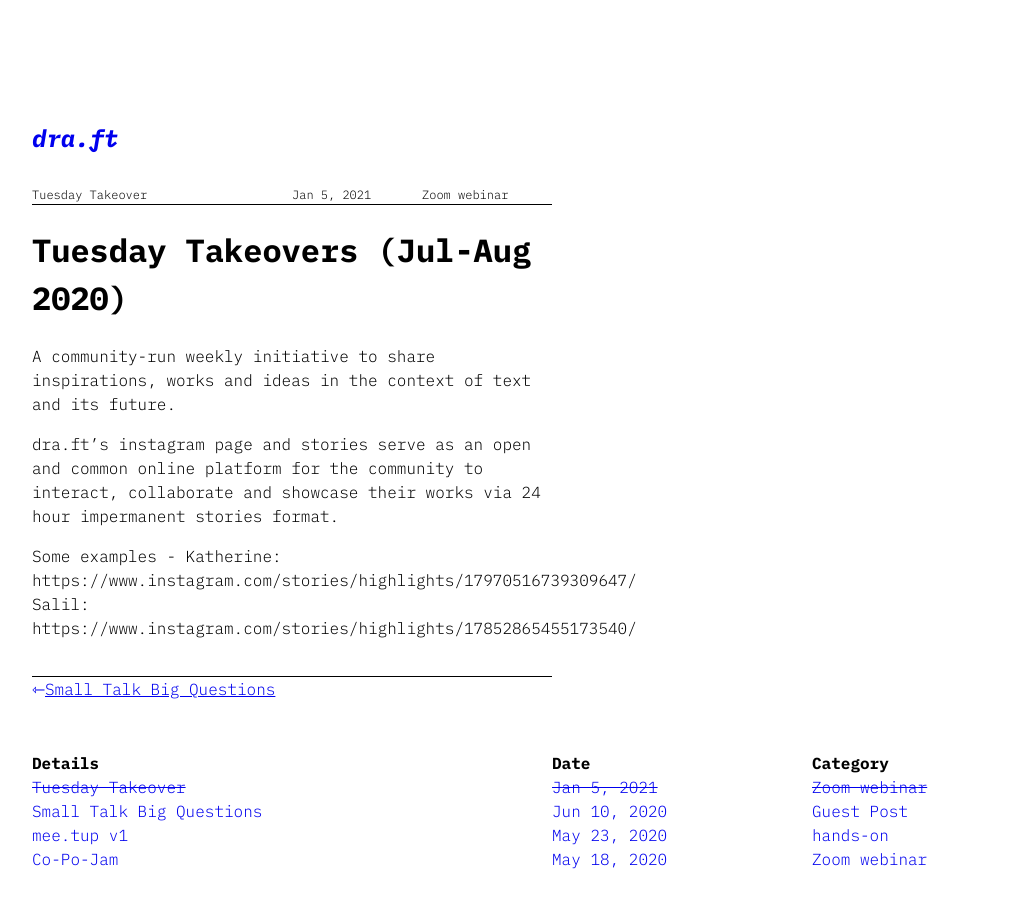
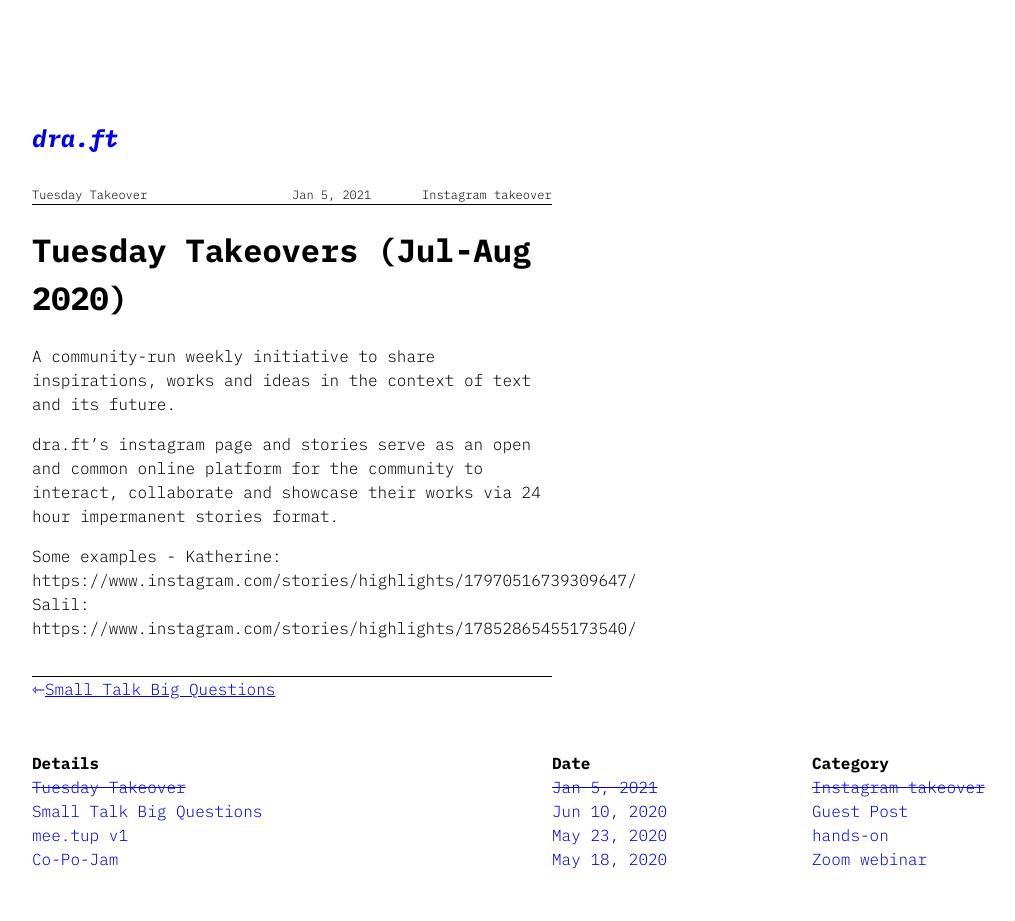
Before and after one commit to dra-ft/dra-ft.github.io, a Jekyll site: the page built from _posts/2021-01-05-TuesdayTakeOver.md, in a window 1280 px wide. Shown: the whole page, without its empty margins (88-1103 px from the left). Built offline with Jekyll 4.4.1, drawn with Linux system fonts in a browser that asks for light colours.

Commit message:
Update 2021-01-05-TuesdayTakeOver.md

```diff
--- a/_posts/2021-01-05-TuesdayTakeOver.md
+++ b/_posts/2021-01-05-TuesdayTakeOver.md
@@ -2,7 +2,7 @@
 layout: post
 title: Tuesday Takeover
 author: Ambika
-category: Zoom webinar
+category: Instagram takeover
 permalink: /tuesday-takeover
 img: https://github.com/dra-ft/dra-ft.github.io/raw/master/assets/images/tt1407_kath_intro_post1.png
 ---
```
